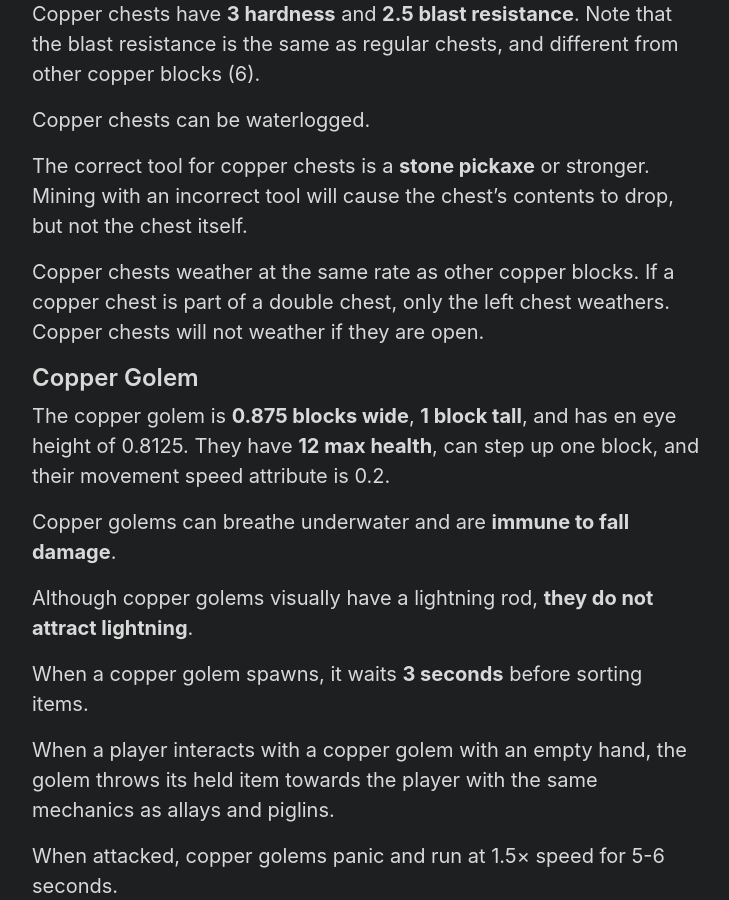
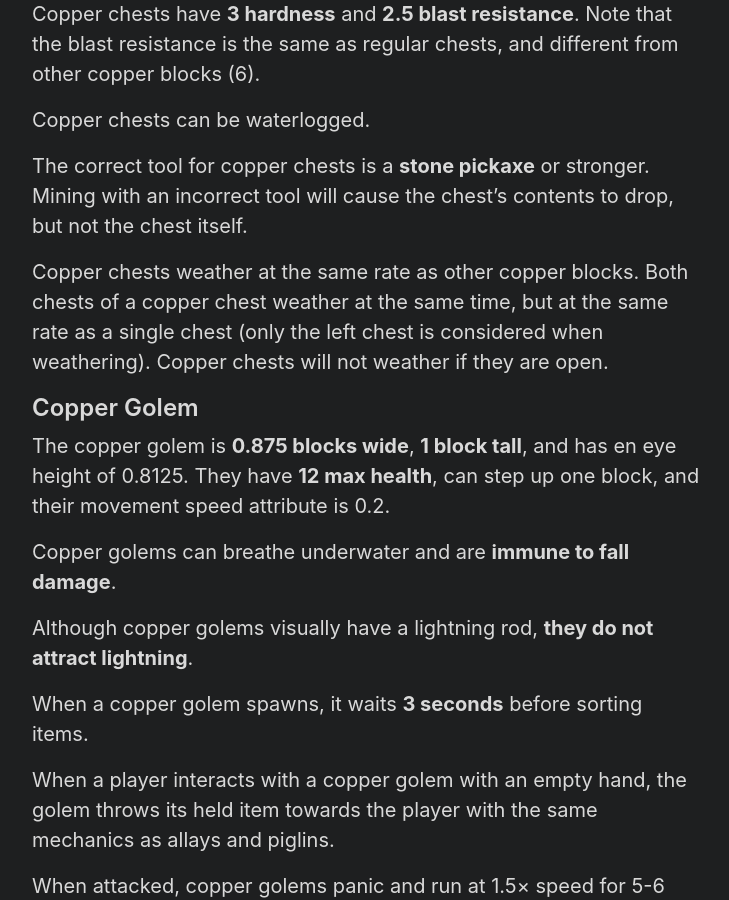
Before and after one commit to Tisawesomeness/tisawesomeness.github.io, a Jekyll site: the page built from snapshots/_posts/2025-08-05-25w31a.md, in a window 1280 px wide and 900 px high, scrolled down 300 px. Shown: the whole window, without its empty margins (272-1001 px from the left). Built offline with Jekyll 4.4.1, drawn with Linux system fonts in a browser that asks for light colours; comment, search, counter and statistics services are not loaded; some of the changed text lies outside the part shown.

Commit message:
Clarify double copper chest weathering mechanics

```diff
--- a/snapshots/_posts/2025-08-05-25w31a.md
+++ b/snapshots/_posts/2025-08-05-25w31a.md
@@ -14,7 +14,7 @@ Copper chests can be waterlogged.
 
 The correct tool for copper chests is a **stone pickaxe** or stronger. Mining with an incorrect tool will cause the chest's contents to drop, but not the chest itself.
 
-Copper chests weather at the same rate as other copper blocks. If a copper chest is part of a double chest, only the left chest weathers. Copper chests will not weather if they are open.
+Copper chests weather at the same rate as other copper blocks. Both chests of a copper chest weather at the same time, but at the same rate as a single chest (only the left chest is considered when weathering). Copper chests will not weather if they are open.
 
 ## Copper Golem
 
@@ -272,3 +272,7 @@ When the launcher starts the game in offline mode, it supplies the new `--offlin
 ### Aug 10 2025
 
 - Copper golems always place items in the first available slot
+
+### Aug 19 2025
+
+- Clarify double copper chest weathering mechanics
```
